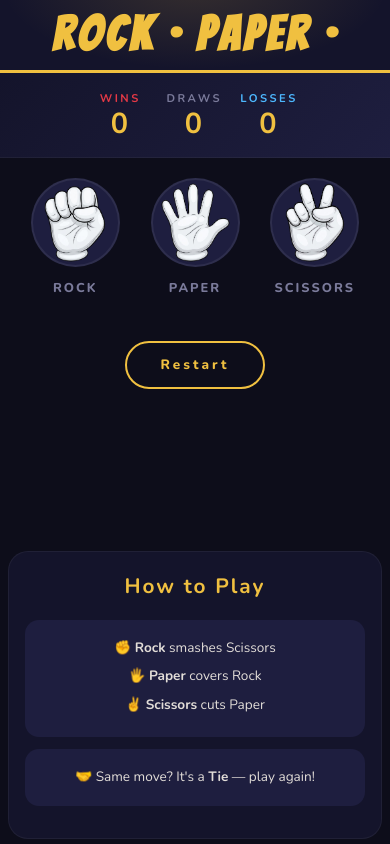
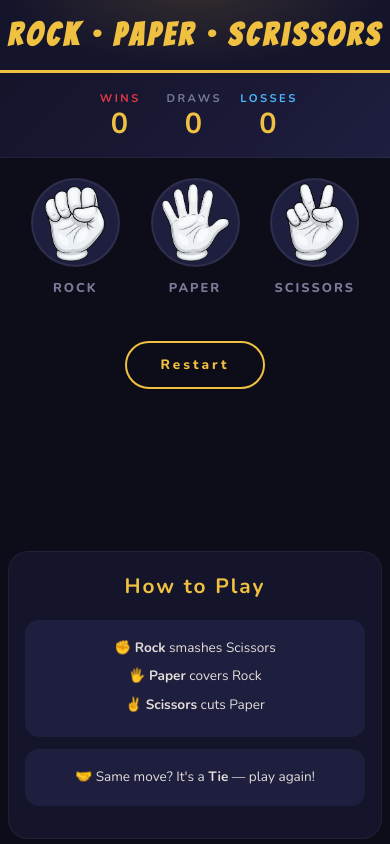
Before and after one commit to ashutosht0210/Rock-Paper-Scissor, a plain HTML site: page index.html in a window 390 px wide. Shown: the top 844 px of the page. Drawn offline with nearby package versions, Linux system fonts and the light colour scheme.

Commit message:
Fix responsiveness

```diff
--- a/style.css
+++ b/style.css
@@ -36,7 +36,7 @@ h1 {
     font-size: 3rem;
     background-color: var(--surface);
     color: var(--gold);
-    height: 70px;
+    height: auto;
     line-height: 70px;
     letter-spacing: 4px;
     border-bottom: 3px solid var(--gold);
@@ -278,7 +278,12 @@ footer {
 }
 
 /* ── Responsive ── */
-@media (max-width: 480px) {
+@media (max-width: 515px) {
+    h1 {
+        text-wrap: wrap;
+        font-size: 2rem;
+        color: var(--gold);
+    }
     .game-section {
         min-height: auto;
         padding: 20px 8px;
```
